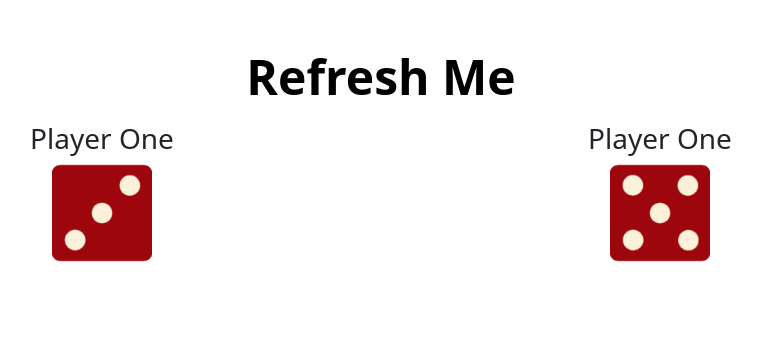
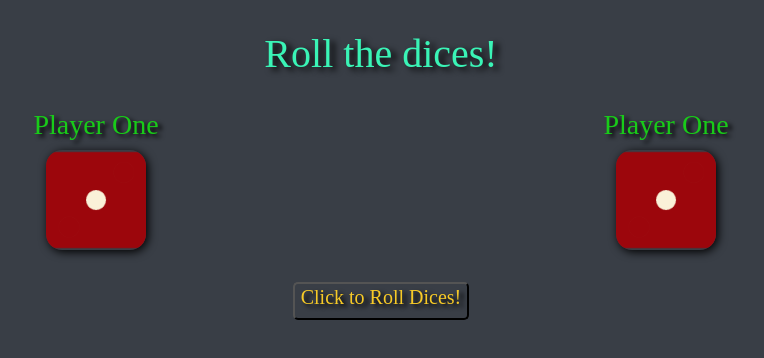
Before and after one commit to gernesto14/Dicee-Challange, a plain HTML site: page dicee.html in a window 1280 px wide. Shown: the whole page, without its empty margins (259-1023 px from the left). Drawn offline with nearby package versions, Linux system fonts and the light colour scheme; a web font is replaced by a local one.

Commit message:
completed

```diff
--- a/dicee.html
+++ b/dicee.html
@@ -8,6 +8,12 @@
       href="https://fonts.googleapis.com/css?family=Indie+Flower|Lobster"
       rel="stylesheet"
     />
+    <link rel="preconnect" href="https://fonts.googleapis.com" />
+    <link rel="preconnect" href="https://fonts.gstatic.com" crossorigin />
+    <link
+      href="https://fonts.googleapis.com/css2?family=Tilt+Prism&display=swap"
+      rel="stylesheet"
+    />
     <link
       href="https://cdn.jsdelivr.net/npm/bootstrap@5.3.0/dist/css/bootstrap.min.css"
       rel="stylesheet"
@@ -16,16 +22,18 @@
     />
   </head>
   <body>
-    <div class="container">
-      <h1 class="display-5 fw-bold mt-5 text-center text-body-emphasis">
-        Refresh Me
-      </h1>
+    <div class="container-fluid">
+      <div class="row">
+        <div class="d-flex mt-4 justify-content-center">
+          <p id="header" class="c">Roll the dices!</p>
+        </div>
+      </div>
 
       <div class="container justify-content-center">
         <div class="row justify-content-center">
           <!-- Player One -->
           <div
-            class="player-one d-flex my-2 col-md-6 col-sm-12 justify-content-center"
+            class="player-one d-flex py-2 col-md-6 col-sm-12 justify-content-center"
           >
             <div class="row">
               <div></div>
@@ -37,7 +45,7 @@
           </div>
           <!-- Player Two -->
           <div
-            class="player-two d-flex my-2 col-md-6 col-sm-12 justify-content-center"
+            class="player-two d-flex py-2 col-md-6 col-sm-12 justify-content-center"
           >
             <div class="row">
               <div></div>
@@ -49,6 +57,11 @@
           </div>
         </div>
       </div>
+      <div class="d-flex col mt-4 justify-content-center">
+        <button type="" id="roll" class="">
+          <h5 class="roll">Click to Roll Dices!</h5>
+        </button>
+      </div>
     </div>
     <script
       src="https://cdn.jsdelivr.net/npm/bootstrap@5.3.0/dist/js/bootstrap.bundle.min.js"
--- a/script.js
+++ b/script.js
@@ -1,15 +1,13 @@
+//Set Default
+document.getElementById("dice-p-one").src = "../images/dice1.png";
+document.getElementById("dice-p-two").src = "../images/dice1.png";
+
 //Create random numbers 1-6
 function randomNumber() {
   return Math.floor(Math.random() * 6 + 1);
 }
 
-document.getElementById("dice-p-one").src = "../images/dice3.png";
-
-let playerDiceeOne = diceeCase(randomNumber());
-document.getElementById("dice-p-one").src = playerDiceeOne;
-let playerDiceeTwo = diceeCase(randomNumber());
-document.getElementById("dice-p-two").src = playerDiceeTwo;
-
+//Set numbers case for images
 function diceeCase(playerNumber) {
   switch (playerNumber) {
     case 1:
@@ -35,5 +33,27 @@ function diceeCase(playerNumber) {
       break;
   }
 }
+//Roll btn event
+let roll = document.getElementById("roll");
+roll.addEventListener("click", () => {
+  console.log("rolling");
+  //Set players numbers and update img element with players number
+  //Player One Dice
+  let playerDiceeOne = diceeCase(randomNumber());
+  document.getElementById("dice-p-one").src = playerDiceeOne;
+  //Player Two Dice
+  let playerDiceeTwo = diceeCase(randomNumber());
+  document.getElementById("dice-p-two").src = playerDiceeTwo;
 
-console.log();
+  //Announce winner
+  if (playerDiceeOne > playerDiceeTwo) {
+    //Player one wins
+    document.getElementById("header").innerText = "🚩player one wins!";
+  } else if (playerDiceeOne < playerDiceeTwo) {
+    //Player two wins
+    document.getElementById("header").innerText = "player two wins!🚩";
+  } else {
+    //Draw
+    document.getElementById("header").innerText = "Draw!";
+  }
+});
--- a/styles.css
+++ b/styles.css
@@ -1,20 +1,43 @@
-.containera {
-  width: 70%;
-  margin: auto;
-  text-align: center;
+* {
+  font-family: "Tilt Prism", "san-serif";
+  background-color: #393e46;
+}
+#header {
+  font-size: 2.5rem;
+  color: rgb(58, 244, 182);
+  text-shadow: 5px 3px 6px rgb(0, 0, 0);
 }
 
+h3.text-center {
+  color: rgb(25, 203, 25);
+  /* offset-x | offset-y | blur-radius | color */
+  text-shadow: 4px 3px 4px rgb(0, 0, 0);
+}
 .dice {
   text-align: center;
   display: inline-block;
-
+}
+.container,
+body {
+  background-color: #393e46;
+}
+body {
+  background-color: #393e46;
 }
 
-body {
-  background-color: #393E46;
+img {
+  width: 100px;
+  height: auto;
+  /* offset-x | offset-y | blur-radius | color */
+  box-shadow: 2px 2px 10px black;
+  border-radius: 16px;
 }
 
-img{
-  width: 100px;
-  height: auto;
+h5.roll {
+  color: rgb(247, 202, 39);
+  text-shadow: 4px 3px 4px rgb(0, 0, 0);
 }
+
+button#roll {
+  border-radius: 5px;
+}
```
Also changed, not shown: 1 other file.
